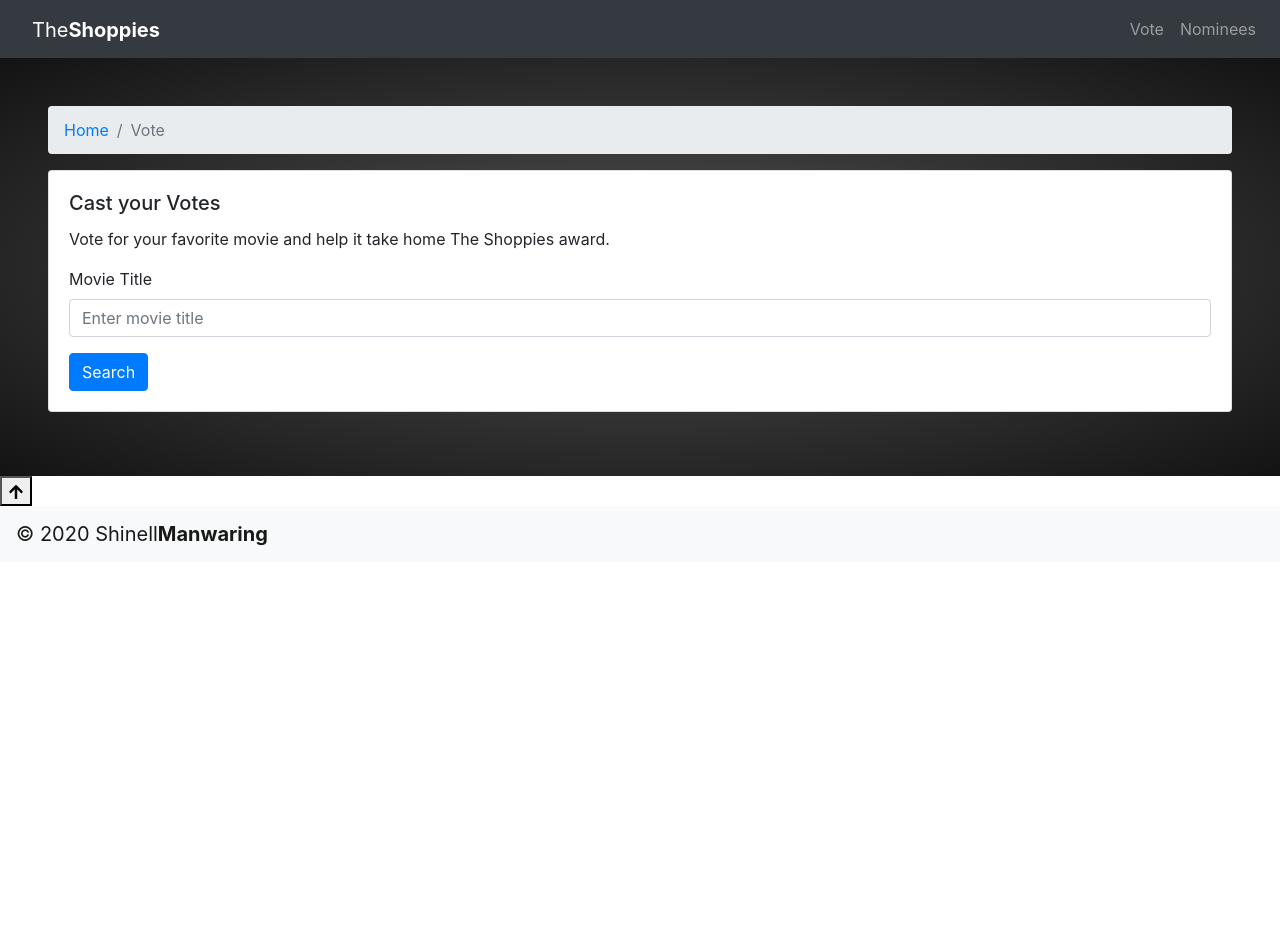
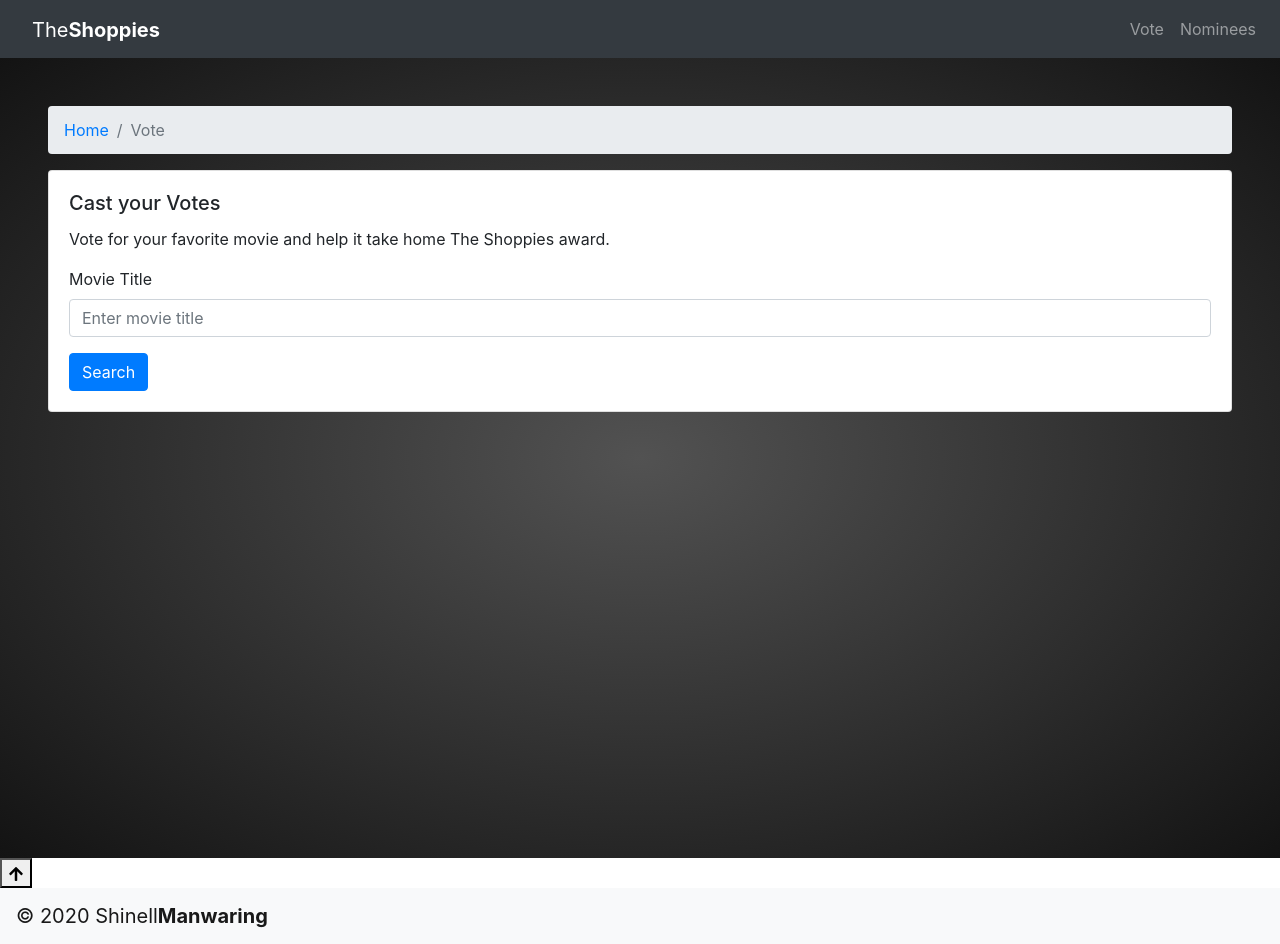
Before and after one commit to shinellm/the-shoppies-awards, a React (Create React App) app in the folder client/: page /vote in a window 1280 px wide. Before the commit the page ends 800 px from the top, so only its background shows below. Built offline with nearby package versions, Linux system fonts and the light colour scheme.

Commit message:
Fixed a page sizing issue concerning the body and, #root, and #vote-container elements. Also fixed an issue where the clicking the nominate option in the movie description modal would incorrectly add the movie to your nomination list.

```diff
--- a/client/src/css/App.css
+++ b/client/src/css/App.css
@@ -1,5 +1,6 @@
-#root {
-  height: 100%;
+html,
+body {
+  width: 100vw;
 }
 
 .App {
@@ -106,7 +107,7 @@
 
 #vote-container {
   position: relative;
-  min-height: 100%;
+  min-height: 100vh;
   padding: 3em;
   background: radial-gradient(#525252, #131313);
 }
--- a/client/src/css/App.scss
+++ b/client/src/css/App.scss
@@ -1,11 +1,6 @@
-// html,
-// body {
-//   width: 100vw;
-//   height: 100vh;
-// }
-
-#root {
-  height: 100%;
+html,
+body {
+  width: 100vw;
 }
 
 .App {
@@ -78,7 +73,7 @@
 
 #vote-container {
     position: relative;
-    min-height: 100%;
+    min-height: 100vh;
     padding: 3em;
     background: radial-gradient(#525252, #131313);
 
--- a/client/src/views/Vote.js
+++ b/client/src/views/Vote.js
@@ -44,6 +44,7 @@ export default class Vote extends Component {
     onNominateMovie(movie) {
         let nominations = this.state.personalNominations;
         nominations.push(movie);
+        console.log(nominations);
         this.setState({ personalNominations: nominations });
 
         if (nominations.length === this.state.nominationLimit) {
@@ -56,6 +57,11 @@ export default class Vote extends Component {
 
     onShowMovieDetails(value) {
         this.setState({ showMovieDetails: value });
+
+        if (value === false) {
+            this.setState({ selectedMovie: {} });
+            this.setState({ selectedMovieDetails: {} });
+        }
     }
 
     onShowSubmissionBanner(value) {
@@ -137,8 +143,8 @@ export default class Vote extends Component {
         })
     };
 
-    async handleSearchMovieDetails(id) {
-        await axios.get(`http://www.omdbapi.com/?apikey=${process.env.REACT_APP_API_KEY}&i=${id}&type=movie&plot=full&r=json`)
+    async handleSearchMovieDetails(movie) {
+        await axios.get(`http://www.omdbapi.com/?apikey=${process.env.REACT_APP_API_KEY}&i=${movie.imdbID}&type=movie&plot=full&r=json`)
         .then(res => {
             const movieData = res.data;
             console.log('reponse', res);
@@ -149,6 +155,7 @@ export default class Vote extends Component {
             }
             else {
                 this.onShowMovieDetails(true);
+                this.setState({ selectedMovie: movie });
                 this.setState({ selectedMovieDetails: movieData });
             }
         })
@@ -181,7 +188,7 @@ export default class Vote extends Component {
             <Col key={`movie-${movie.imdbID}`} lg={2} md={3} sm={6} xs={12}>
                 <Card className="movie-card">
                     <div className="cover">
-                        <div className="header" onClick={() => this.handleSearchMovieDetails(movie.imdbID)}>
+                        <div className="header" onClick={() => this.handleSearchMovieDetails(movie)}>
                             <Card.Img className="movie-image" src={movie.Poster}/>
                             <Card.Title className="movie-title">{movie.Title}</Card.Title>
                         </div>
@@ -213,7 +220,6 @@ export default class Vote extends Component {
             return true;
         }
         else {
-            console.log('not nominated: ', movie)
             return false;
         }
     }
```
Also changed, not shown: 1 other file (tests, documents, lock files or other folders).
